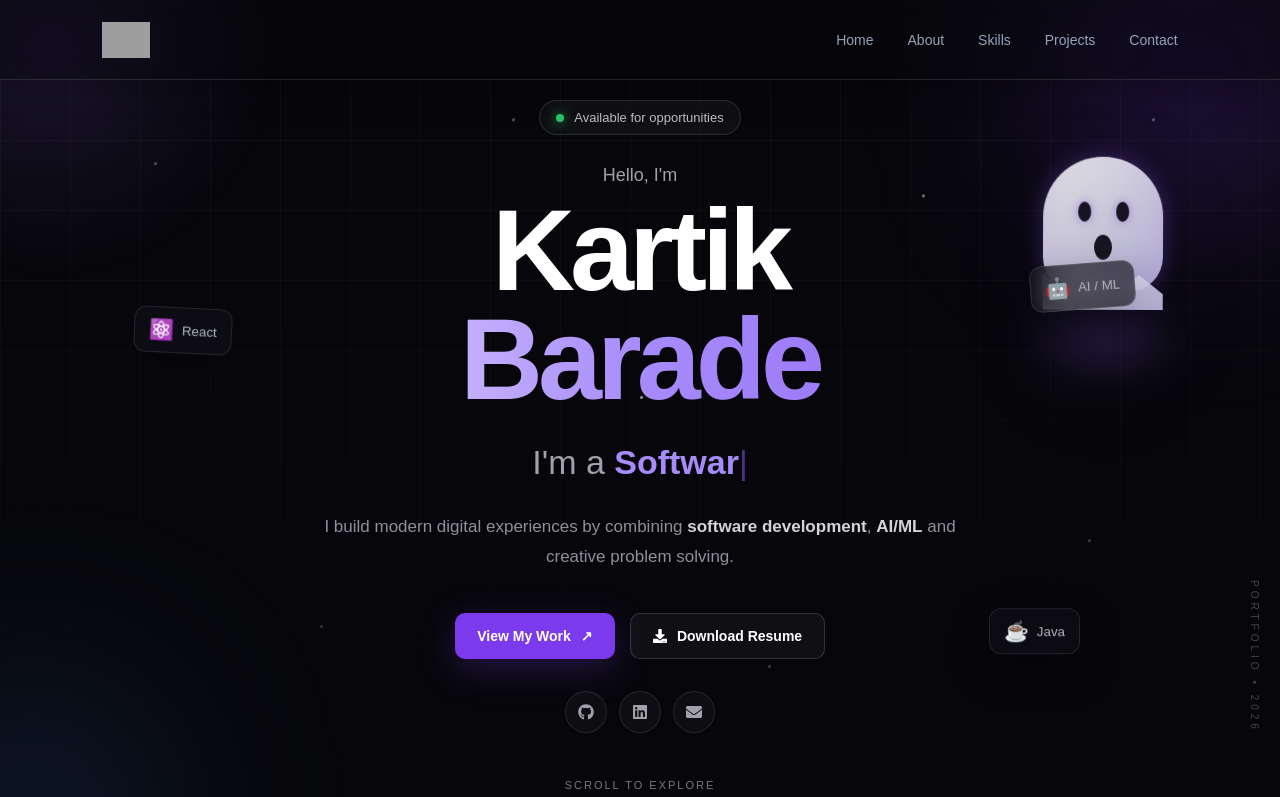
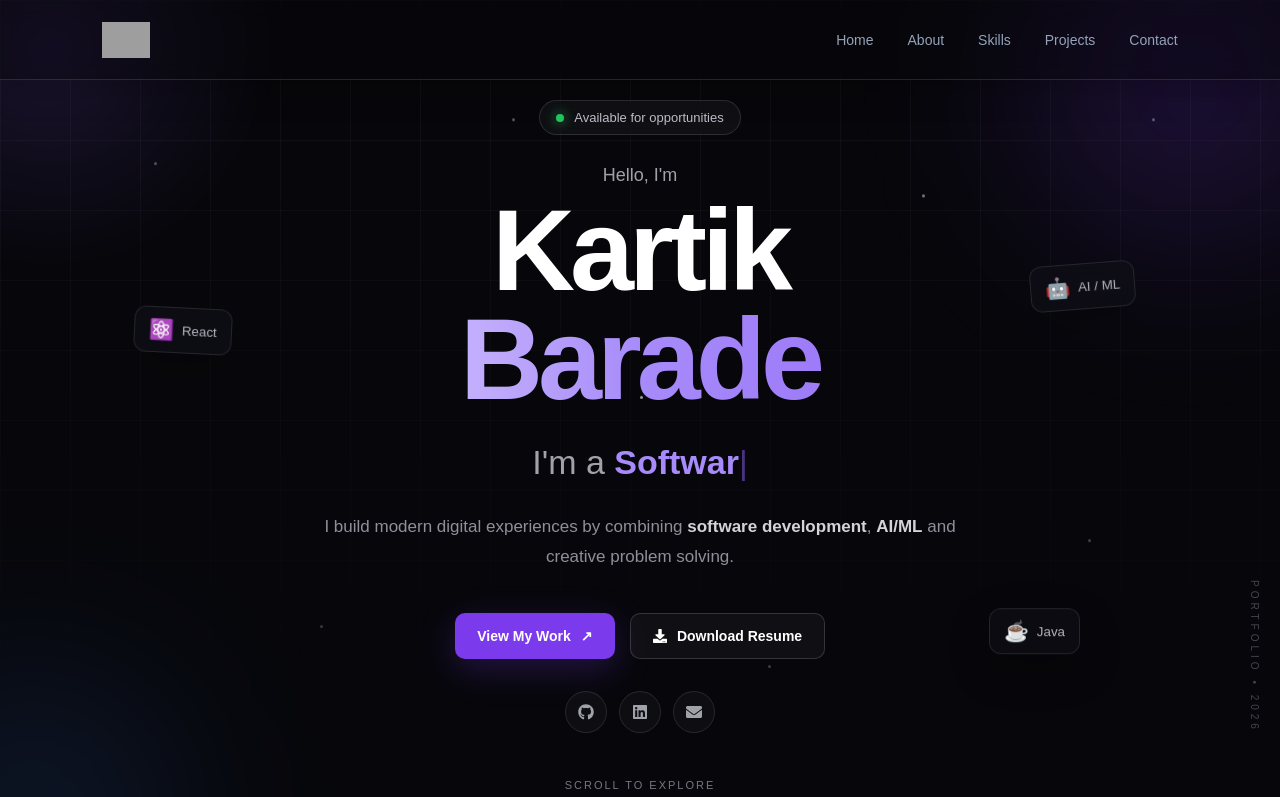
Before and after one commit to kartikbarade/Kartik-Portfolio, a React (Vite) app: page / in a window 1280 px wide. Shown: the top 797 px of the page. Built offline with nearby package versions, Linux system fonts and the light colour scheme; grey boxes are pictures that could not be loaded.

Commit message:
Add floating ghost to hero section

```diff
--- a/src/components/Hero/Hero.css
+++ b/src/components/Hero/Hero.css
@@ -433,145 +433,7 @@
   letter-spacing: 4px;
 }
 
-/* =========================
-   Floating Ghost
-========================= */
 
-.hero-ghost {
-  position: absolute;
-
-  right: 8%;
-  top: 20%;
-
-  width: 150px;
-  height: 180px;
-
-  z-index: 2;
-
-  pointer-events: none;
-
-  filter: drop-shadow(0 20px 35px rgba(0, 0, 0, 0.35));
-}
-
-/* Ghost body */
-
-.ghost-body {
-  position: relative;
-
-  width: 120px;
-  height: 135px;
-
-  margin: auto;
-
-  border-radius: 60px 60px 35px 35px;
-
-  background: linear-gradient(
-    145deg,
-    rgba(255, 255, 255, 0.95),
-    rgba(216, 210, 255, 0.88)
-  );
-
-  box-shadow:
-    0 0 25px rgba(139, 92, 246, 0.35),
-    inset 0 -15px 30px rgba(139, 92, 246, 0.12);
-
-  opacity: 0.92;
-}
-
-/* Ghost bottom */
-
-.ghost-body::after {
-  content: "";
-
-  position: absolute;
-
-  left: 0;
-  bottom: -18px;
-
-  width: 100%;
-  height: 35px;
-
-  background: inherit;
-
-  clip-path: polygon(
-    0 0,
-    20% 55%,
-    40% 0,
-    60% 55%,
-    80% 0,
-    100% 55%,
-    100% 100%,
-    0 100%
-  );
-}
-
-/* Eyes */
-
-.ghost-eyes {
-  position: absolute;
-
-  top: 45px;
-  left: 0;
-
-  width: 100%;
-
-  display: flex;
-  justify-content: center;
-
-  gap: 25px;
-}
-
-.ghost-eyes span {
-  width: 13px;
-  height: 20px;
-
-  border-radius: 50%;
-
-  background: #181622;
-
-  box-shadow:
-    0 0 8px rgba(124, 58, 237, 0.5);
-}
-
-/* Mouth */
-
-.ghost-mouth {
-  position: absolute;
-
-  left: 50%;
-  top: 78px;
-
-  width: 18px;
-  height: 25px;
-
-  transform: translateX(-50%);
-
-  border-radius: 50%;
-
-  background: #181622;
-}
-
-/* Glow */
-
-.ghost-glow {
-  position: absolute;
-
-  left: 50%;
-  bottom: -25px;
-
-  width: 120px;
-  height: 45px;
-
-  transform: translateX(-50%);
-
-  border-radius: 50%;
-
-  background: rgba(139, 92, 246, 0.28);
-
-  filter: blur(25px);
-
-  z-index: -1;
-}
 
 /* =========================
    Responsive
@@ -585,9 +447,6 @@
   .hero-title {
     letter-spacing: -3px;
   }
-  .hero-ghost {
-  display: none;
-}
 }
 
 @media (max-width: 600px) {
--- a/src/components/Hero/Hero.jsx
+++ b/src/components/Hero/Hero.jsx
@@ -137,30 +137,7 @@ const Hero = () => {
         }}
       />
 
-      {/* Floating Ghost */}
-<motion.div
-  className="hero-ghost"
-  animate={{
-    y: [0, -18, 0],
-    rotate: [-2, 2, -2],
-  }}
-  transition={{
-    duration: 4,
-    repeat: Infinity,
-    ease: "easeInOut",
-  }}
->
-  <div className="ghost-body">
-    <div className="ghost-eyes">
-      <span></span>
-      <span></span>
-    </div>
 
-    <div className="ghost-mouth"></div>
-  </div>
-
-  <div className="ghost-glow"></div>
-</motion.div>
 
       {/* Floating Particles */}
       <div className="floating-particles">
```
